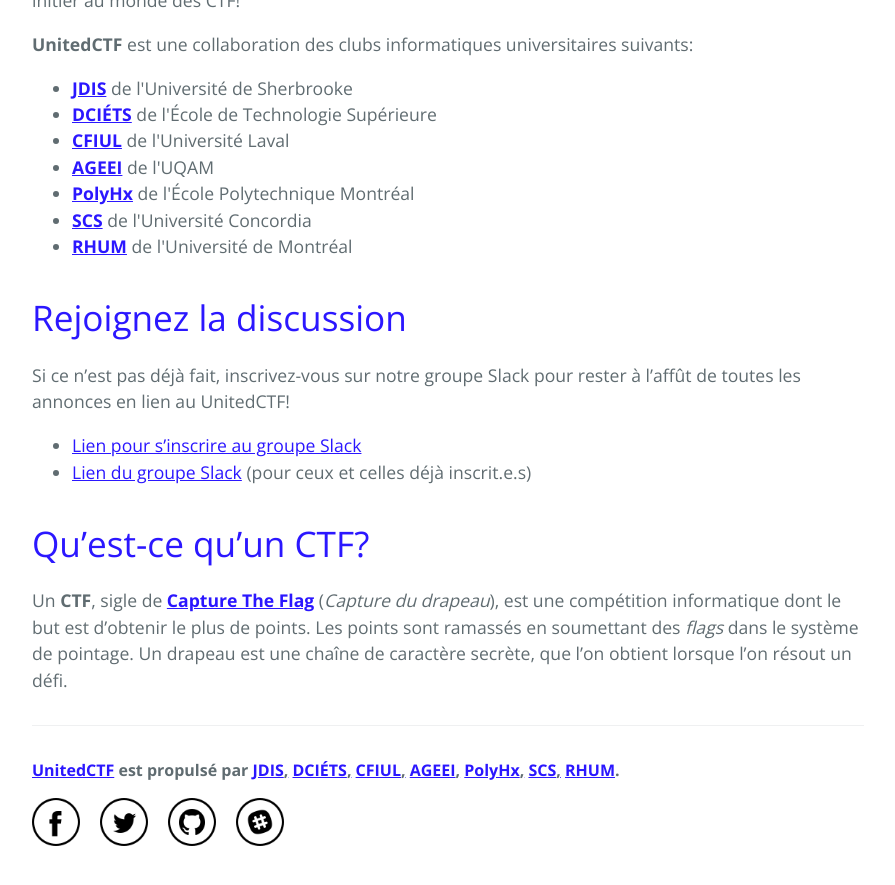
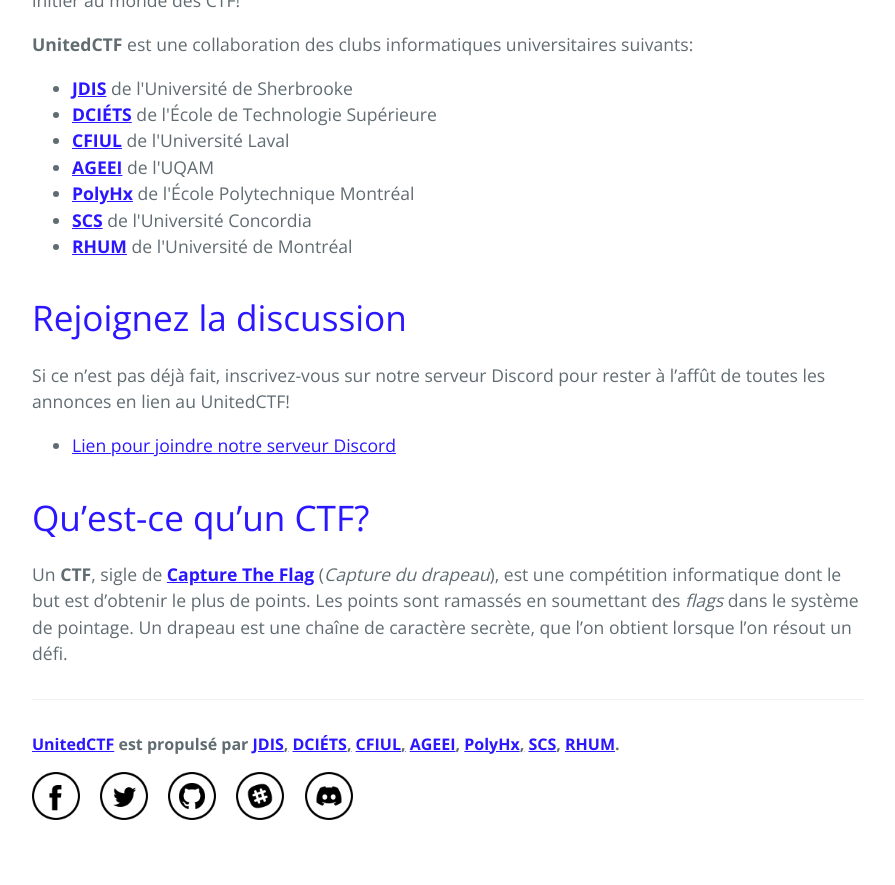
Before and after one commit to UnitedCTF/unitedctf.github.io, a Jekyll site: the page built from index.md, in a window 1280 px wide and 900 px high, scrolled down 654 px. Shown: the top 885 px of the window, without its empty margins (192-1087 px from the left). Built offline with Jekyll 4.4.1, drawn with Linux system fonts in a browser that asks for light colours.

Commit message:
Slack est remplacé par Discord

```diff
--- a/_config.yml
+++ b/_config.yml
@@ -27,6 +27,7 @@ plugins:
 # Custom
 slack_url: https://united-ctf.slack.com
 slack_inscription_url: https://join.slack.com/t/united-ctf/shared_invite/enQtNzMxNTU2NTk3NDA4LTQxMmRjYjkyZGRhMWI5MzU0NjJjNDgzODg5Zjg2ZDYyOWYwODQ3ZjRhOWEwNzA5MGM3OWE2MTc4ZWQ0OTE5MmQ
+discord_invite_link: https://discord.gg/3jwhzDVSN3
 ctf:
   display: false
   registration_enabled: false
@@ -44,3 +45,5 @@ contacts:
     link: https://github.com/UnitedCTF
   - name: Slack
     link: https://united-ctf.slack.com
+  - name: Discord
+    link: https://discord.gg/3jwhzDVSN3
--- a/index.md
+++ b/index.md
@@ -30,10 +30,9 @@ Ajoutez-le à votre calendrier!
 
 # Rejoignez la discussion
 
-Si ce n'est pas déjà fait, inscrivez-vous sur notre groupe Slack pour rester à l'affût de toutes les annonces en lien au UnitedCTF!
+Si ce n'est pas déjà fait, inscrivez-vous sur notre serveur Discord pour rester à l'affût de toutes les annonces en lien au UnitedCTF!
 
-- [Lien pour s'inscrire au groupe Slack]({{ site.slack_inscription_url }})
-- [Lien du groupe Slack]({{ site.slack_url }}) (pour ceux et celles déjà inscrit.e.s)
+- [Lien pour joindre notre serveur Discord]({{ site.discord_invite_link }})
 
 # Qu'est-ce qu'un CTF?
 
```
Also changed, not shown: assets/images/discord.png (added).
